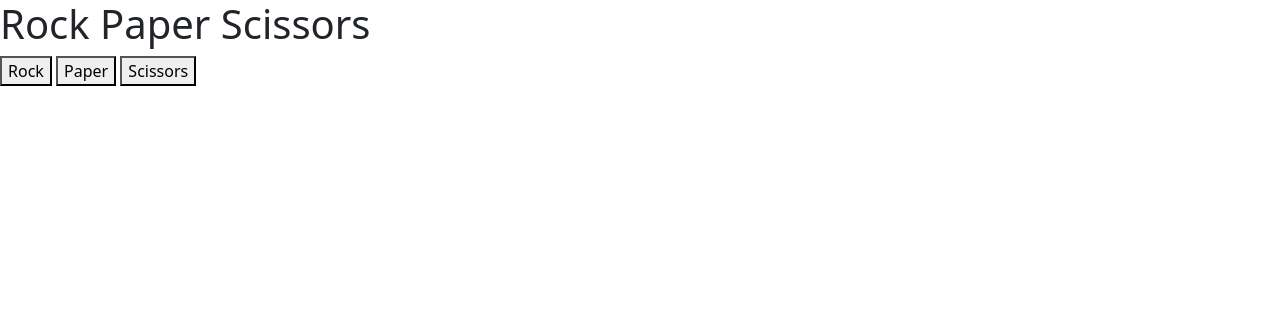
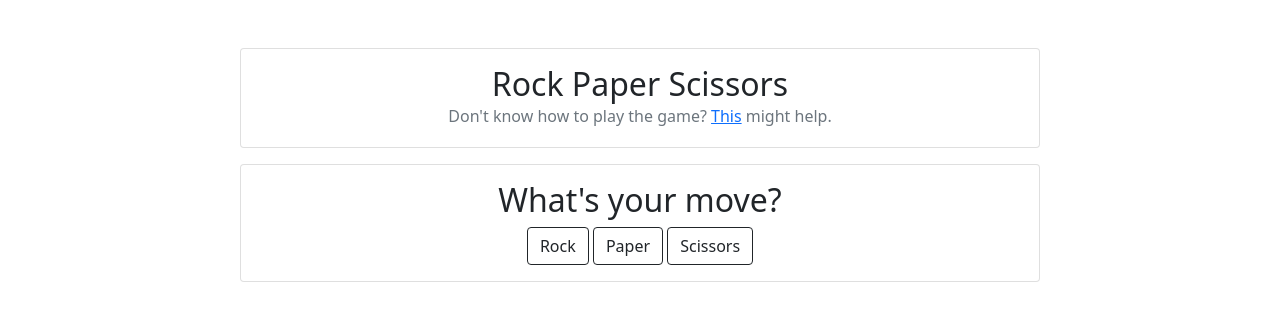
Before and after one commit to FrancisLangit/rock-paper-scissors, a plain HTML site: page index.html in a window 1280 px wide. Drawn offline with nearby package versions, Linux system fonts and the light colour scheme.

Commit message:
Enclose title and buttons in bootstrap cards

```diff
--- a/index.html
+++ b/index.html
@@ -13,13 +13,35 @@
     </head>
 
     <body>
-        <h1>Rock Paper Scissors</h1>
+        <div class="d-flex justify-content-center">
+            <div class="card text-center mx-5 mt-5" style="width: 50em;">
+                <div class="card-body">
+                    <h2 class="card-title">Rock Paper Scissors</h2>
+                    <h6 class="card-subtitle mb-1 text-muted">
+                        Don't know how to play the game? <a href="#">This</a> might help.
+                    </h6>
+                </div>
+            </div>
+        </div>
+
+        <div class="d-flex justify-content-center">
+            <div class="card text-center mx-5 mt-3" style="width: 50em;">
+                <div class="card-body">
+                    <h2 class="card-title">What's your move?</h2>
+                    <button id="0" type="button" class="btn btn-outline-dark">
+                        Rock
+                    </button>
+                    <button id="1" type="button" class="btn btn-outline-dark">
+                        Paper
+                    </button>
+                    <button id="2" type="button" class="btn btn-outline-dark">
+                        Scissors
+                    </button>
+                </div>
+            </div>
+        </div>
 
         <div id="playArea">
-            <button id="0">Rock</button>
-            <button id="1">Paper</button>
-            <button id="2">Scissors</button>
-
             <p id="displayPlayerScore"></p>
             <p id="displayComputerScore"></p>
 
@@ -30,5 +52,7 @@
 
             <div id="gameLog"></div>
         </div>
+
+
     </body>
 </html>
```
